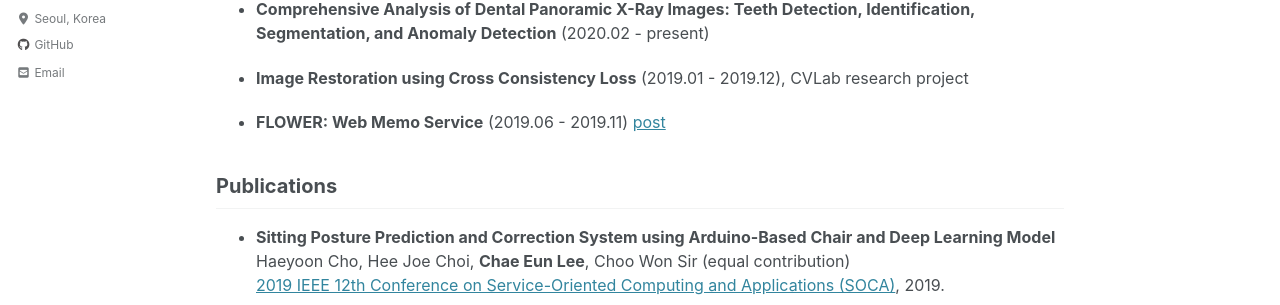
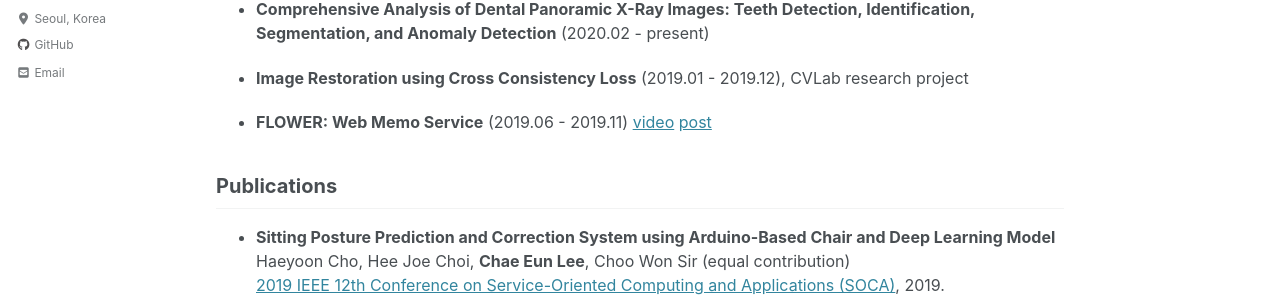
Before and after one commit to nuguziii/nuguziii.github.io, a Jekyll site: the page built from _pages/about.md, in a window 1280 px wide and 900 px high, scrolled down 1080 px. Shown: the part 148-453 px from the top of the window. Built offline with Jekyll 4.4.1, drawn with Linux system fonts in a browser that asks for light colours; cached includes are drawn as plain includes; nearby versions of some CDN libraries.

Commit message:
update about

```diff
--- a/_pages/about.md
+++ b/_pages/about.md
@@ -51,7 +51,7 @@
 - **Image Restoration using Cross Consistency Loss**
 (2019.01 - 2019.12), CVLab research project
 
-- **FLOWER: Web Memo Service** (2019.06 - 2019.11) [post](https://blog.naver.com/PostView.nhn?blogId=sw_maestro&logNo=221710898997&categoryNo=21&parentCategoryNo=21&from=thumbnailList)
+- **FLOWER: Web Memo Service** (2019.06 - 2019.11) [video](https://www.youtube.com/watch?v=hMoJh5K7SQo) [post](https://blog.naver.com/PostView.nhn?blogId=sw_maestro&logNo=221710898997&categoryNo=21&parentCategoryNo=21&from=thumbnailList)
 
 ## Publications
 
```
